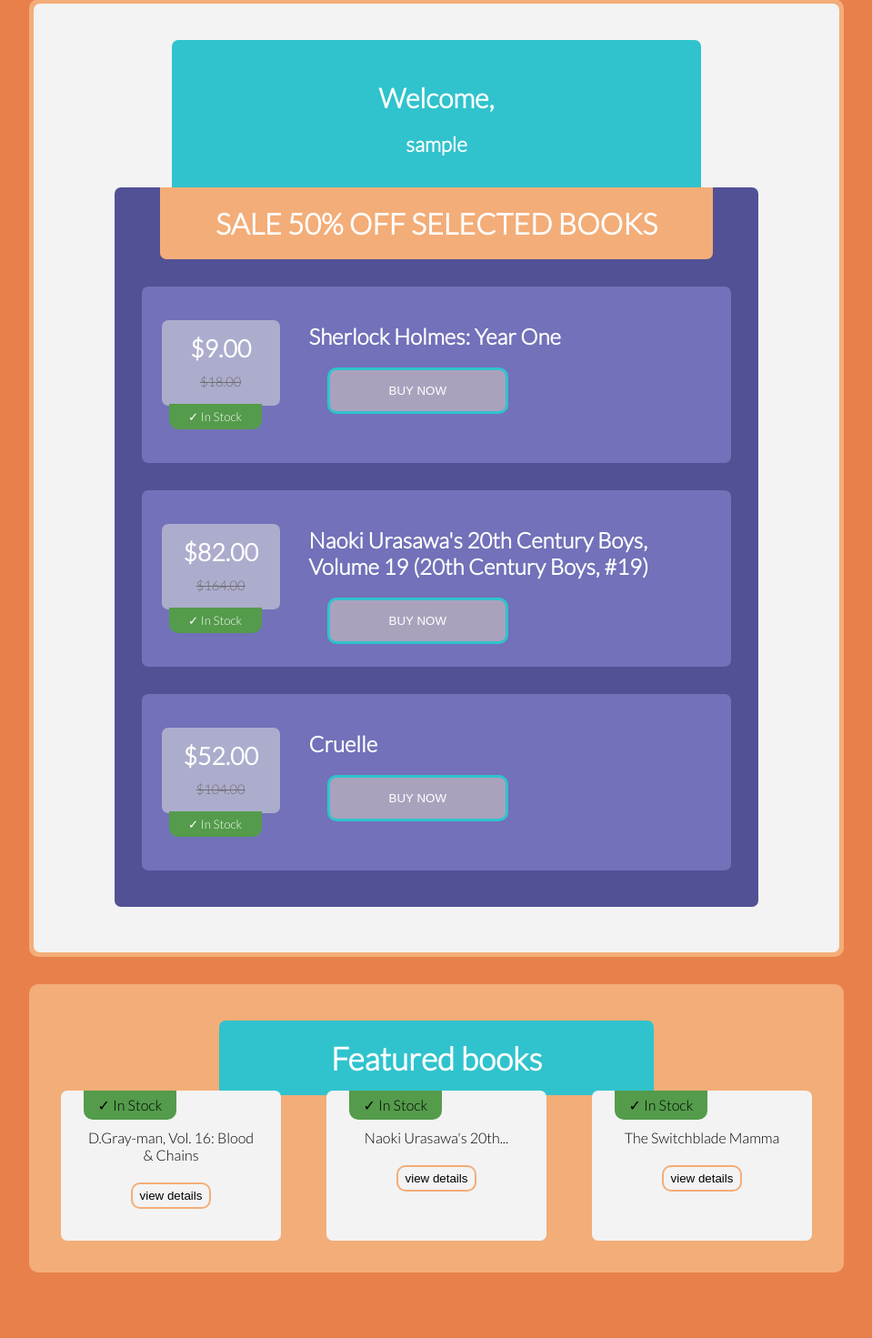
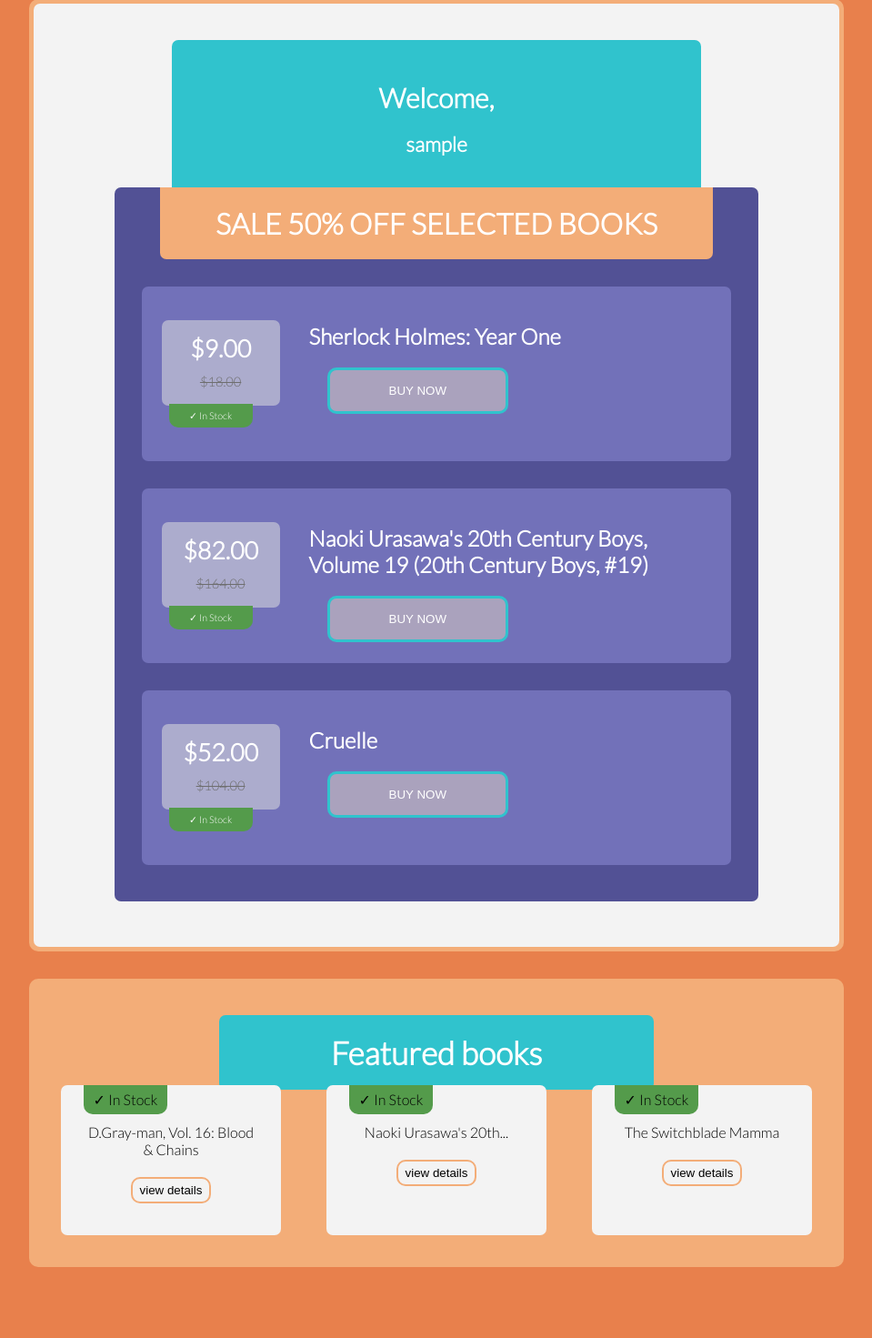
Before and after one commit to BenjaminWong67/CS235AssignmentBookShopWeb, a Flask app: page / in a window 1280 px wide. Shown: the part 331-1802 px from the top of the page at 91% size, without its empty margins (160-1119 px from the left). After the commit the page ends 1724 px from the top, so only its background shows below. Run offline with Flask 2, Linux system fonts and the light colour scheme; the visitor is signed in with stand-in values (Sample User, id 1).

Commit message:
adjusted size of stock indicator

```diff
--- a/library/static/css/main.css
+++ b/library/static/css/main.css
@@ -214,12 +214,12 @@ div#authentication div#credentials ul li {
 }
 #stock {
     color: white;
-    font-size: 10pt;
+    font-size: 8pt;
     margin: -4px 0px 17px 10px;
     padding: 6px;
     border-radius: 0px 0px 10px 10px;
     background-color: #adadad;
-    width: 90px;
+    width: 80px;
     text-align: center;
 }
 #review-comment {
```
